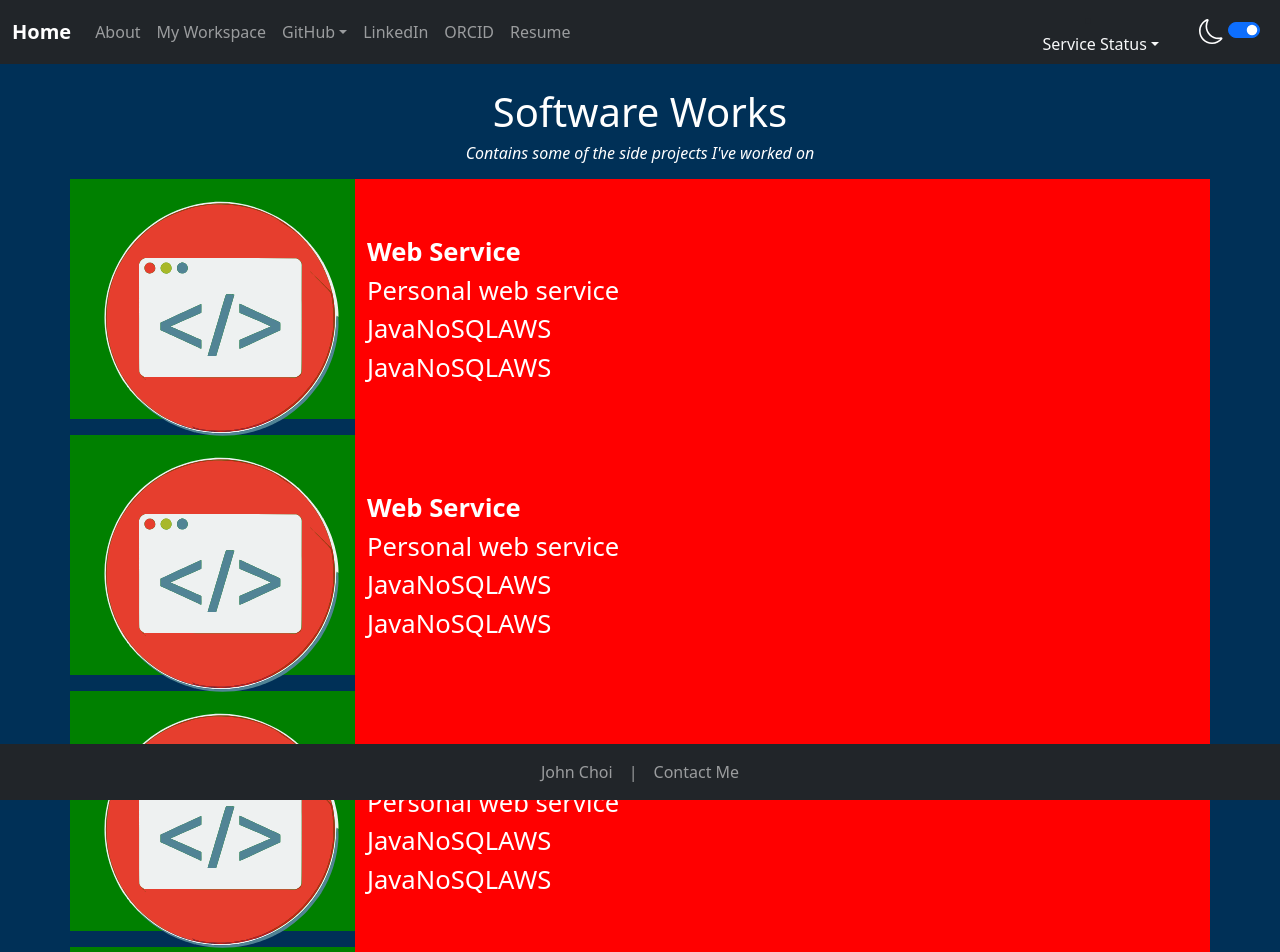
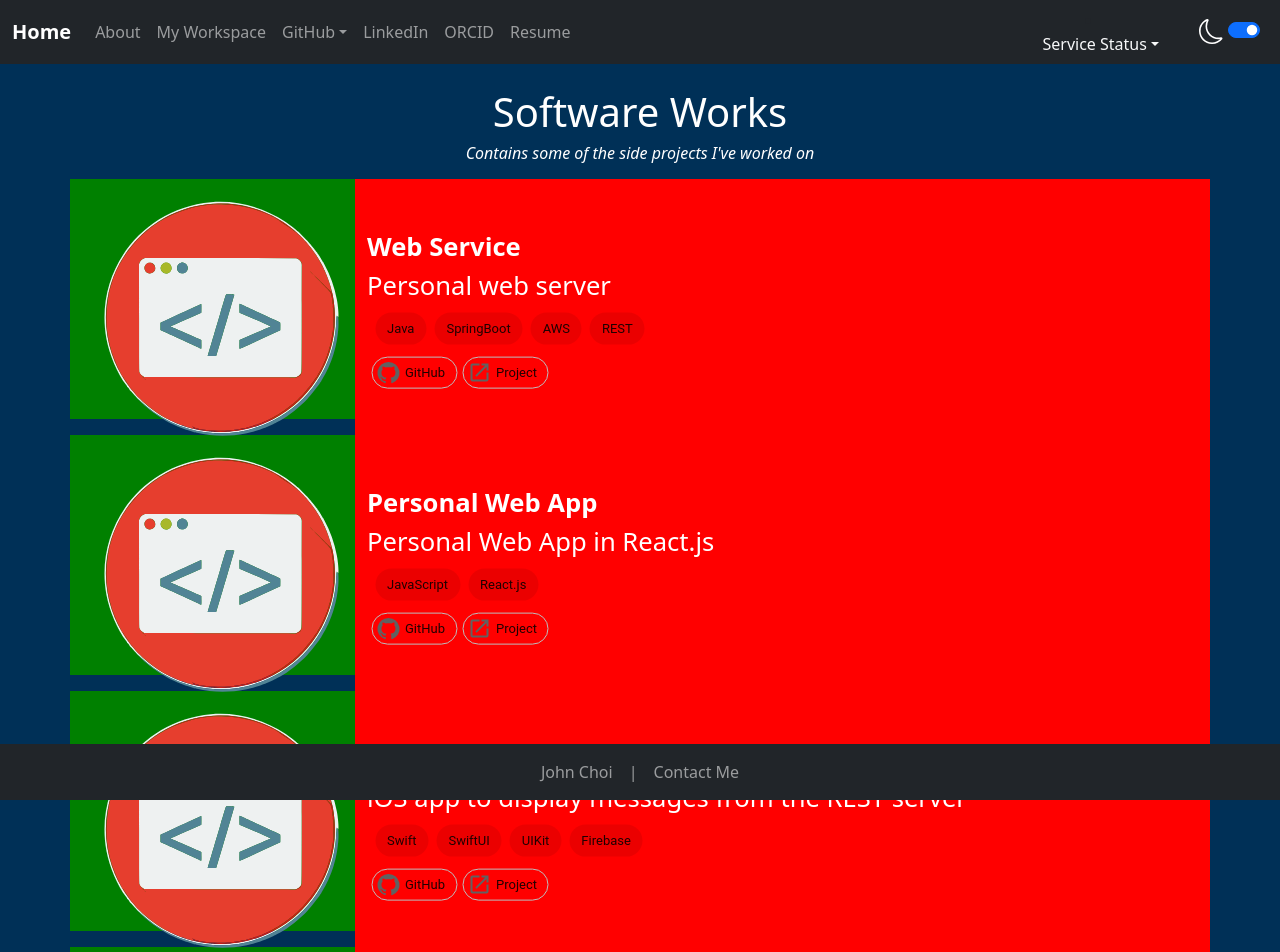
Before and after one commit to johnchoi96/johnchoi96.github.io, a React (Create React App) app: page /myworkspace/software in a window 1280 px wide. Shown: the top 952 px of the page. Built offline with nearby package versions, Linux system fonts and the light colour scheme; no server answers.

Commit message:
Structure implemented

```diff
--- /dev/null
+++ b/src/pages/myworkspacepage/software/Capsules.jsx
@@ -0,0 +1,100 @@
+import React from 'react'
+import { styled } from '@mui/material/styles'
+import { Paper, Chip } from '@mui/material'
+import GitHubIcon from '@mui/icons-material/GitHub'
+import OpenInNewIcon from '@mui/icons-material/OpenInNew'
+
+const ListItem = styled('li')(({ theme }) => ({
+    margin: theme.spacing(0.5)
+}))
+
+const sx = {
+    display: 'flex',
+    justifyContent: 'left',
+    flexWrap: 'wrap',
+    listStyle: 'none',
+    p: 0.5,
+    m: 0
+}
+
+function GitHubCapsule({ url }) {
+    return (
+        <Chip
+            icon={<GitHubIcon />}
+            label='GitHub'
+            component='a'
+            href={url}
+            target='_blank'
+            rel='noreferrer noopener'
+            variant='outlined'
+            clickable
+            style={{
+                marginRight: '5px'
+            }}
+        />
+    )
+}
+
+function DeployedCapsule({ url }) {
+    return (
+        <Chip
+            icon={<OpenInNewIcon />}
+            label='Project'
+            component='a'
+            target='_blank'
+            rel='noreferrer noopener'
+            href={url}
+            variant='outlined'
+            clickable
+        />
+    )
+}
+
+export function LinkCapsules({ links }) {
+
+    return (
+        <Paper
+            sx={sx}
+            style={{
+                backgroundColor: 'transparent'
+            }}
+            elevation={0}
+        >
+            {
+                links && links.github ? (
+                    <GitHubCapsule url={links.github} />
+                ) : (
+                    <></>
+                )
+            }
+            {
+                links && links.link ? (
+                    <DeployedCapsule url={links.link} />
+                ) : (
+                    <></>
+                )
+            }
+        </Paper>
+    )
+}
+
+export function TechStackCapsules({ techStacks }) {
+
+    return (
+        <Paper
+            sx={sx}
+            style={{
+                backgroundColor: 'transparent'
+            }}
+            elevation={0}
+        >
+            {techStacks.map((data, i) => {
+                return (
+                    <ListItem key={i}>
+                        <Chip label={data} />
+                    </ListItem>
+                )
+            })}
+        </Paper>
+    )
+}
--- a/src/pages/myworkspacepage/software/SoftwareWorksPage.jsx
+++ b/src/pages/myworkspacepage/software/SoftwareWorksPage.jsx
@@ -4,16 +4,17 @@ import { sendPageview } from '../../../analytics/useAnalyticsEventTracker'
 import { getFontColorText } from '../../../Utils/colorUtils'
 import { isMobile } from 'react-device-detect'
 import { ThemeContext } from '../../../App'
+import default_software_img from '../../../assets/images/codeblock.svg'
+import { TechStackCapsules, LinkCapsules } from './Capsules'
+import { softwares } from './software_metadata'
 
-import default_software_img from '../../../assets/images/codeblock.svg'
-
-function ProjectCard({ projectName, projectDesc, techStacks }) {
+function ProjectCard({ projectName, projectDesc, techStacks, links }) {
 
     const { isDarkMode } = useContext(ThemeContext)
 
     const containerHeight = isMobile ? '60vh' : '30vh'
 
-    const introFontSize = Math.max(window.innerWidth, window.innerHeight) * 0.02 // font is 2 percent of the longest side of screen
+    const fontSize = Math.max(window.innerWidth, window.innerHeight) * 0.02 // font is 2 percent of the longest side of screen
 
     return (
         <div
@@ -52,7 +53,7 @@ function ProjectCard({ projectName, projectDesc, techStacks }) {
                     >
                         <span
                             style={{
-                                fontSize: introFontSize,
+                                fontSize: fontSize,
                                 fontWeight: 'bold'
                             }}
                         >
@@ -61,27 +62,14 @@ function ProjectCard({ projectName, projectDesc, techStacks }) {
                         <br />
                         <span
                             style={{
-                                fontSize: introFontSize
+                                fontSize: fontSize
                             }}
                         >
                             {projectDesc}
                         </span>
                         <br />
-                        <span
-                            style={{
-                                fontSize: introFontSize
-                            }}
-                        >
-                            {techStacks}
-                        </span>
-                        <br />
-                        <span
-                            style={{
-                                fontSize: introFontSize
-                            }}
-                        >
-                            {techStacks}
-                        </span>
+                        <TechStackCapsules techStacks={techStacks} />
+                        <LinkCapsules links={links} />
                     </div>
                 </div>
             </div>
@@ -113,33 +101,19 @@ export default function SoftwareWorksPage() {
                     Contains some of the side projects I've worked on
                 </i>
             </h6>
-            {/* <div className='container'>
-                <div className='row row-cols-1 row-cols-md-3 g-4'>
-                    <div className='col-lg-4 mb-3'>
-
-                    </div>
-                </div>
-            </div> */}
-            <ProjectCard
-                projectName='Web Service'
-                projectDesc='Personal web service'
-                techStacks={['Java', 'NoSQL', 'AWS']}
-            />
-            <ProjectCard
-                projectName='Web Service'
-                projectDesc='Personal web service'
-                techStacks={['Java', 'NoSQL', 'AWS']}
-            />
-            <ProjectCard
-                projectName='Web Service'
-                projectDesc='Personal web service'
-                techStacks={['Java', 'NoSQL', 'AWS']}
-            />
-            <ProjectCard
-                projectName='Web Service'
-                projectDesc='Personal web service'
-                techStacks={['Java', 'NoSQL', 'AWS']}
-            />
+            {
+                softwares.map((software, i) => {
+                    return (
+                        <ProjectCard
+                            key={i}
+                            projectName={software.name}
+                            projectDesc={software.description}
+                            techStacks={software.techStacks}
+                            links={software.links}
+                        />
+                    )
+                })
+            }
         </div>
     )
 }
--- /dev/null
+++ b/src/pages/myworkspacepage/software/software_metadata.js
@@ -0,0 +1,66 @@
+export const softwares = [
+    {
+        name: 'Web Service',
+        description: 'Personal web server',
+        techStacks: [
+            'Java',
+            'SpringBoot',
+            'AWS',
+            'REST'
+        ],
+        links: {
+            github: 'https://github.com/johnchoi96/web-service',
+            link: 'https://ec2-3-130-128-69.us-east-2.compute.amazonaws.com:8080/api-docs'
+        }
+    },
+    {
+        name: 'Personal Web App',
+        description: 'Personal Web App in React.js',
+        techStacks: [
+            'JavaScript',
+            'React.js'
+        ],
+        links: {
+            github: 'https://github.com/johnchoi96/johnchoi96.github.io',
+            link: 'https://johnchoi96.github.io/'
+        }
+    },
+    {
+        name: 'JCAlerts - iOS',
+        description: 'iOS app to display messages from the REST server',
+        techStacks: [
+            'Swift',
+            'SwiftUI',
+            'UIKit',
+            'Firebase'
+        ],
+        links: {
+            github: 'https://github.com/johnchoi96/JCAlerts-iOS',
+            link: 'https://apps.apple.com/app/jcalerts/id6473765765'
+        }
+    },
+    {
+        name: 'OSUKorean Discord Bot',
+        description: 'Discord bot for OSU Korean Discord Server',
+        techStacks: [
+            'Python',
+            'AWS EC2',
+            'GitHub Actions'
+        ],
+        links: {
+            github: 'https://github.com/osucoding/osukoreanbot-discord'
+        }
+    },
+    {
+        name: 'GeoPic - iOS',
+        description: 'The Ohio State University SP21 CSE 5236 (Mobile App Development) Team Project',
+        techStacks: [
+            'Swift',
+            'UIKit',
+            'Firebase'
+        ],
+        links: {
+            github: 'https://github.com/CSE5236-GeoPic/GeoPic-iOS'
+        }
+    }
+]
```
Also changed, not shown: package.json (+4 -3 lines), 1 other file (tests, documents, lock files or other folders).
